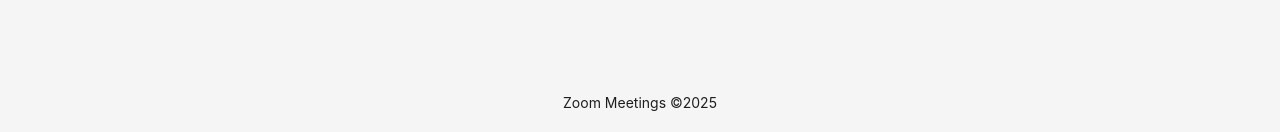
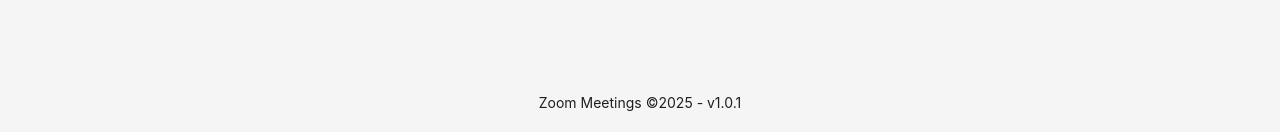
Before and after one commit to fhenouille/zoom, a React (Vite) app in the folder frontend/: page / in a window 1280 px wide. Shown: the part 665-797 px from the top of the page. Built offline with nearby package versions, Linux system fonts and the light colour scheme.

Commit message:
feat: update footer to display current version v1.0.1

```diff
--- a/frontend/src/components/Footer.tsx
+++ b/frontend/src/components/Footer.tsx
@@ -5,7 +5,9 @@
 function Footer() {
   const currentYear = new Date().getFullYear();
 
-  return <AntFooter style={{ textAlign: 'center' }}>Zoom Meetings ©{currentYear}</AntFooter>;
+  return (
+    <AntFooter style={{ textAlign: 'center' }}>Zoom Meetings ©{currentYear} - v1.0.1</AntFooter>
+  );
 }
 
 export default Footer;
```
